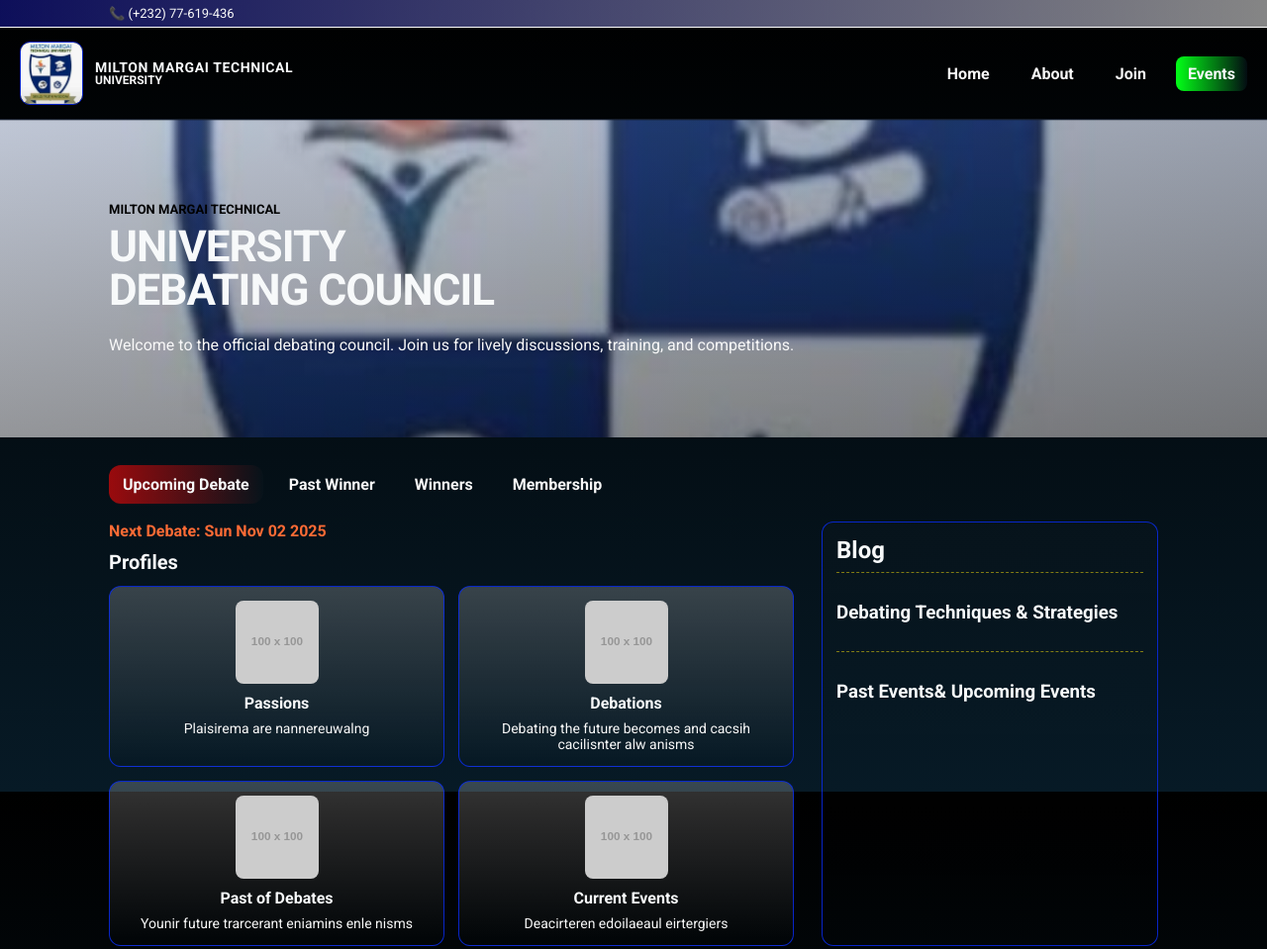
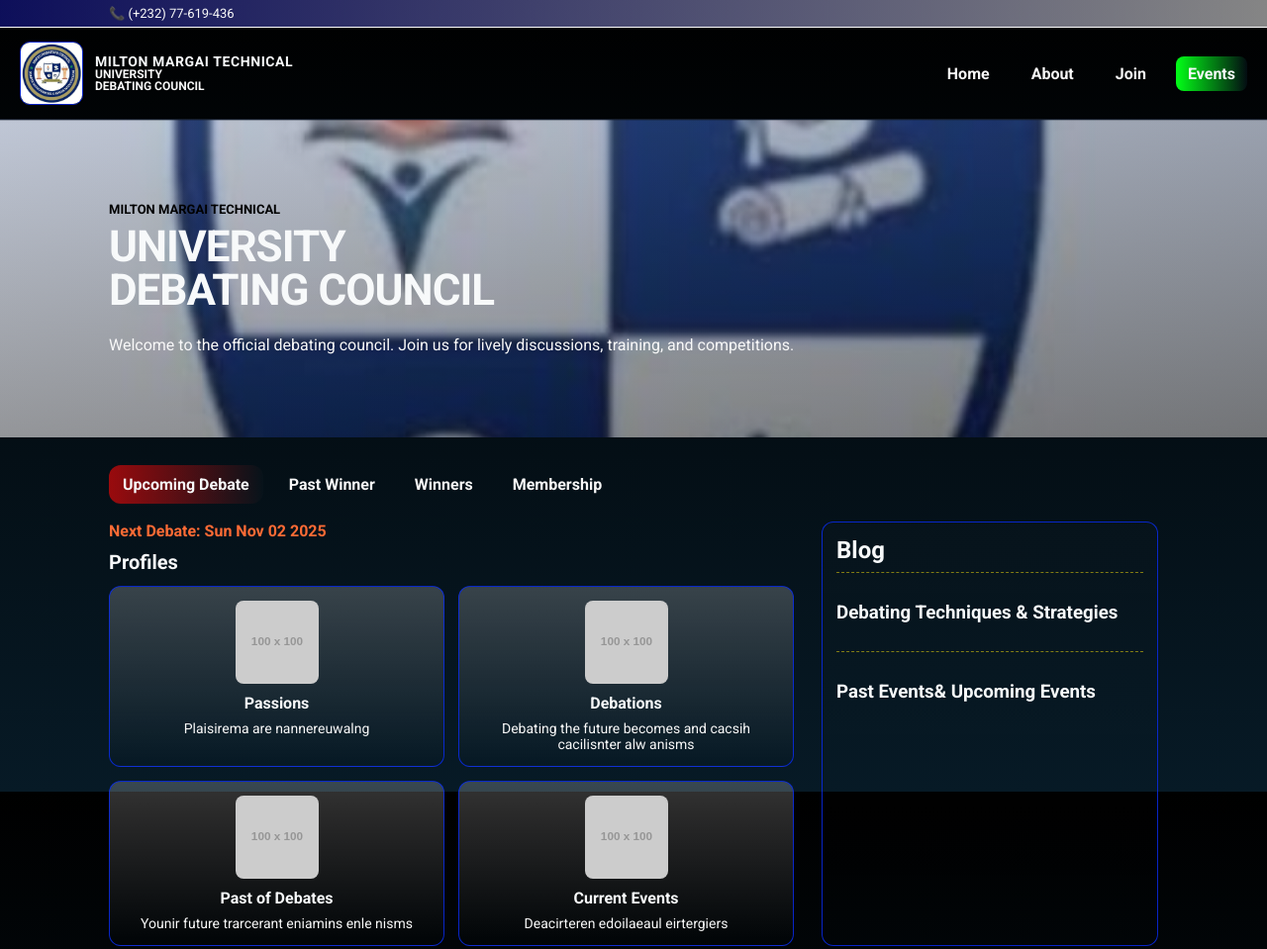
Before and after one commit to MusaNyakehSiebo13/MMTUDC.website, a plain HTML site: page MMTU DEBATING COUNCLE.HTML in a window 1280 px wide. Shown: the top 959 px of the page at 99% size. Drawn offline with Linux system fonts and the light colour scheme; placeholder pictures from the web are drawn by us.

Commit message:
Revise logo and enhance HTML layout
Updated logo image and improved HTML structure.

```diff
--- a/MMTU DEBATING COUNCLE.HTML
+++ b/MMTU DEBATING COUNCLE.HTML
@@ -16,10 +16,10 @@
 
 	<nav class="navbar">
 		<div class="navbar-brand">
-			<img src="IMG-20250414-WA0142.jpg" alt="University Logo">
+			<img src="MMTU Logo.jpg" alt="University Debating Councle Logo">
 			<div class="logo-text">
 				<div>MILTON MARGAI TECHNICAL</div>
-				<div>UNIVERSITY</div>
+				<div>UNIVERSITY<br>DEBATING COUNCIL</div>
 			</div>
 		</div>
 		<button class="menu-toggle" aria-expanded="false" aria-label="Toggle menu">☰</button>
```
